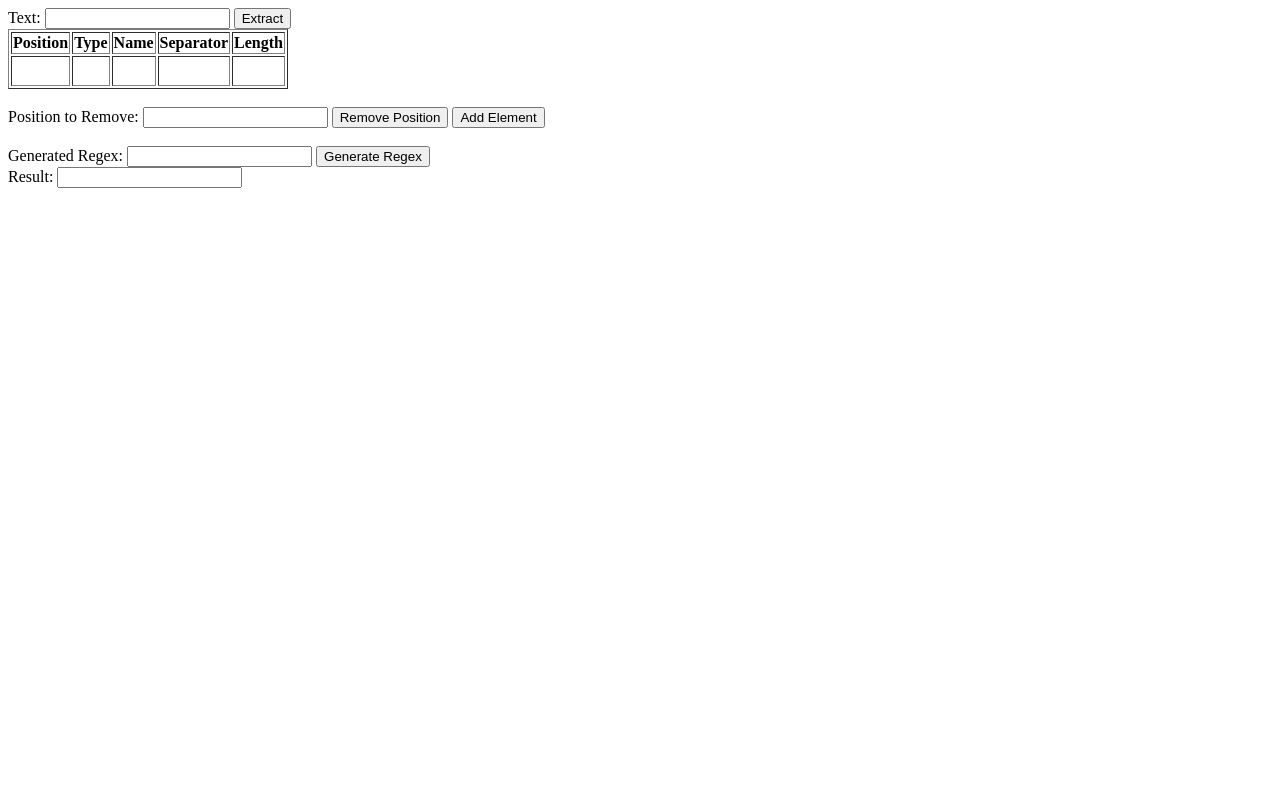
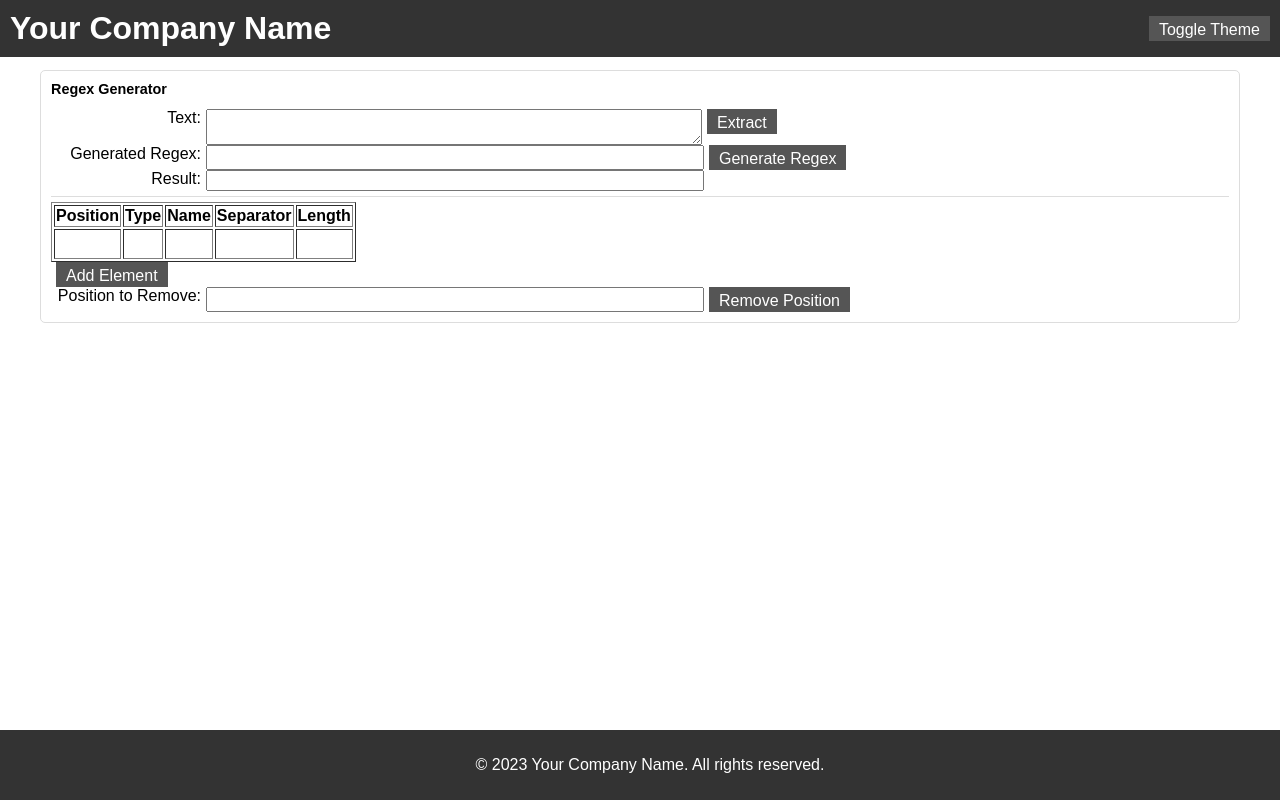
Before and after one commit to Vincent-Flotron/RegexGenerator, a Flask app: page / in a window 1280 px wide. Run offline with Flask 3, Linux system fonts and the light colour scheme; lists and menus that the app fills with data are empty.

Commit message:
display improve. Empty len improved.

```diff
--- a/server/main.py
+++ b/server/main.py
@@ -18,6 +18,8 @@ def gen_regex(json_data):
         name = item['name']
         separator = item['separator']
         if item['len'] != '':
+            if item['len'] == '':
+              item['len'] = '0'
             length = int(item['len'])
         else:
             length = 0
--- a/server/static/script.js
+++ b/server/static/script.js
@@ -108,3 +108,13 @@ function sortTable() {
         }
     }
 }
+
+// Function to toggle the theme
+document.addEventListener('DOMContentLoaded', function () {
+    const themeToggle = document.getElementById('themeToggle');
+    const body = document.body;
+
+    themeToggle.addEventListener('click', function () {
+        body.classList.toggle('dark-theme');
+    });
+});
--- a/server/static/styles.css
+++ b/server/static/styles.css
@@ -1,3 +1,189 @@
 #rw_new_row {
     height: 30px; /* Adjust the height as needed */
 }
+
+/* styles.css */
+
+body {
+    font-family: 'Arial', sans-serif;
+    margin: 0;
+    padding: 0;
+}
+
+header {
+    background-color: #333;
+    color: #fff;
+    padding: 10px;
+    display: flex;
+    justify-content: space-between;
+    align-items: center;
+    position: fixed;
+    width: 100%;
+    top: 0;
+    z-index: 1000;
+}
+
+header h1 {
+    margin: 0;
+    font-size: 0.75rem; /* Base font size for mobile */
+}
+
+header button {
+    margin-right: 20px;
+}
+
+button {
+    background-color: #555;
+    color: #fff;
+    padding: 5px 10px;
+    border: none;
+    cursor: pointer;
+    height: 20px;
+}
+
+button:hover {
+    background-color: #777;
+}
+
+main {
+    padding: 70px 20px 20px;
+    margin-bottom: 60px;
+}
+
+.label-left {
+    width: 100px;
+    display: inline-block;
+    text-align: right;
+}
+
+.reg-settings {
+    display: flex;
+    flex-wrap: wrap;
+    /* justify-content: flex-end; */
+}
+
+.regex-viewer, .regex-settings {
+    border-top: 1px solid #ddd;
+    margin-top: 5px;
+    padding-top: 5px;
+}
+
+.cont-but {
+    width: 200px;
+}
+
+input, textarea {
+    width: 100%;
+}
+
+#articles {
+    margin-top: 20px;
+}
+
+article {
+    border: 1px solid #ddd;
+    border-radius: 5px;
+    margin-bottom: 20px;
+    padding: 10px;
+}
+
+article h2 {
+    margin-top: 0;
+    font-size: 0.9rem;
+}
+
+table, label, button {
+    font-size: 0.6rem;
+}
+
+
+footer {
+    background-color: #333;
+    color: #fff;
+    text-align: center;
+    padding: 10px;
+    position: fixed;
+    bottom: 0;
+    width: 100%;
+}
+
+footer p {
+    font-size: 0.6rem;
+}
+
+.dark-theme {
+    background-color: #222;
+    color: #fff;
+}
+
+@media only screen and (min-width: 400px) {
+    /* Tablet and desktop styles */
+    header h1 {
+        font-size: 1rem; /* Increase font size for larger screens */
+    }
+
+    main {
+        padding: 70px 30px 20px; /* Adjust top padding for larger screens */
+    }
+
+    .label-left {
+        width: 120px;
+        display: inline-block;
+        text-align: right;
+        margin-right: 5px;
+    }
+
+    .cont-but {
+        width: 230px;
+    }
+
+    button {
+        height: 25px;
+    }
+
+    footer p {
+        font-size: 0.75rem;
+    }
+
+    table, label, button {
+        font-size: 0.75rem;
+    }
+}
+
+@media only screen and (min-width: 600px) {
+    /* Tablet and desktop styles */
+    header h1 {
+        font-size: 2rem; /* Increase font size for larger screens */
+    }
+
+    main {
+        padding: 70px 40px 20px; /* Adjust top padding for larger screens */
+    }
+
+    .label-left {
+        width: 150px;
+        display: inline-block;
+        text-align: right;
+    }
+
+    .cont-but {
+        width: 300px;
+    }
+
+    button {
+        height: 25px;
+        margin-left: 5px;
+    }
+
+    input, textarea {
+        width: 490px;
+    }
+
+    table, label, button {
+        font-size: 1rem;
+    }
+
+    footer p {
+        font-size: 1rem;
+    }
+}
--- a/server/templates/index.html
+++ b/server/templates/index.html
@@ -10,10 +10,34 @@
 
 </head>
 <body>
-    <label for="tb_text">Text:</label>
-    <input type="text" id="tb_text" name="tb_text">
+    <header>
+        <h1>Your Company Name</h1>
+        <button id="themeToggle">Toggle Theme</button>
+    </header>
+
+    <main>
+        <section id="regex-generator">
+            <article>
+                <h2>Regex Generator</h2>
+                <div class="reg-settings">
+                    <label class="label-left" for="tb_text">Text:</label>
+                    <textarea type="text" id="tb_text" name="tb_text" cols="40" rows="2"></textarea>
                     <button onclick="extract()">Extract</button>
+                </div>
 
+                <div class="reg-settings">
+                    <label class="label-left" for="tb_generated_regex">Generated Regex:</label>
+                    <input type="text" id="tb_generated_regex" name="tb_generated_regex">
+                    <button onclick="make_regex()">Generate Regex</button>
+                </div>
+
+                <div class="reg-settings">
+                    <label class="label-left" for="tb_result">Result:</label>
+                    <input type="text" id="tb_result" name="tb_result" readonly>
+                </div>
+
+                <div class="regex-settings">
+                    <div>
                         <table id="tb_pattern" border="1">
                             <tr>
                                 <th>Position</th>
@@ -31,23 +55,22 @@
                                 <td contenteditable="true" data-placeholder="Length"></td>
                             </tr>
                         </table>
-    <br>
+                        <button class="auto" id="bt_add_element" onclick="add_element()">Add Element</button>
+                    </div>
 
-    <label for="tb_pos_to_remove">Position to Remove:</label>
-    <input type="text" id="tb_pos_to_remove" name="tb_pos_to_remove">
-    <button onclick="remove_position()">Remove Position</button>
-    <button id="bt_add_element" onclick="add_element()">Add Element</button>
-    <br>
-    <br>
+                    <div class="reg-settings flex-container" id="pos-to-remove">
+                        <label  class="initial label-left" for="tb_pos_to_remove">Position to Remove:</label>
+                        <input  class="initial" type="text" id="tb_pos_to_remove" name="tb_pos_to_remove">
+                        <button class="auto" onclick="remove_position()">Remove Position</button>
+                    </div>
+                </div>
 
-    <label for="tb_generated_regex">Generated Regex:</label>
-    <input type="text" id="tb_generated_regex" name="tb_generated_regex">
-    <button onclick="make_regex()">Generate Regex</button>
-    <br>
-
-    <label for="tb_result">Result:</label>
-    <input type="text" id="tb_result" name="tb_result" readonly>
-
+            </article>
+        </section>
+    </main>
+    <footer>
+        <p>&copy; 2023 Your Company Name. All rights reserved.</p>
+    </footer>
     <!-- <script src="script.js"></script> -->
     <script src="{{ url_for('static', filename='script.js') }}" defer></script>
 </body>
```
Lines whose indentation alone changed are shown as unchanged.
